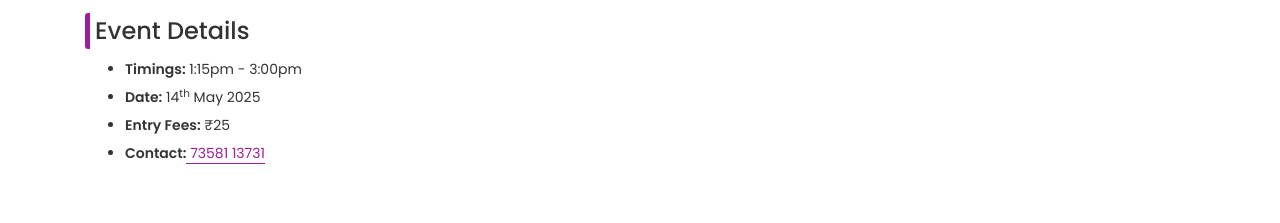
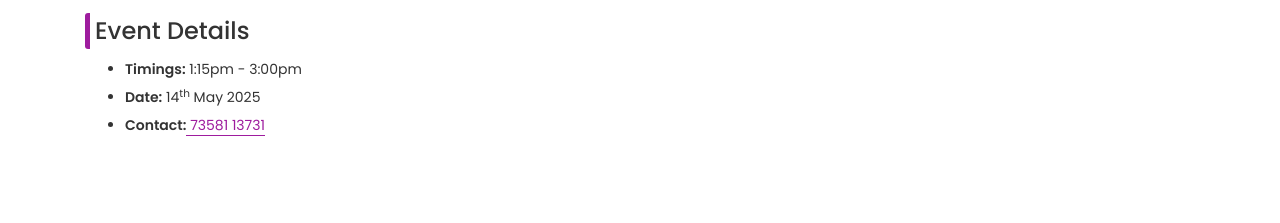
Before and after one commit to josephrezenold/Ai_connect_fest-, a plain HTML site: page index.html in a window 1280 px wide. Shown: the part 2410-2633 px from the top of the page. Drawn offline with nearby package versions, Linux system fonts and the light colour scheme.

Commit message:
Update index.html

```diff
--- a/index.html
+++ b/index.html
@@ -187,7 +187,6 @@ http://www.templatemo.com/tm-486-new-event
 								<ul>
 									<li><strong>Timings:</strong> 1:15pm - 3:00pm</li>
 									<li><strong>Date:</strong> 14<sup>th</sup> May 2025</li>
-									<li><strong>Entry Fees:</strong> ₹25</li>
 									<li><strong>Contact:</strong><a href="tel:+917358113731" style="color:rgb(158, 28, 158); border-bottom: rgb(158, 28, 158) solid 1px ;"> 73581 13731</a> </li>
 								</ul>
 						</div>
@@ -235,7 +234,6 @@ http://www.templatemo.com/tm-486-new-event
 							<ul>
 								<li><strong>Timings:</strong> 1:15pm - 3:00pm</li>
 								<li><strong>Date:</strong> 14<sup>th</sup> May 2025</li>
-								<li><strong>Entry Fees:</strong> ₹25</li>
 								<li><strong>Contact:</strong><a href="tel:+917358113731" style="color:rgb(158, 28, 158); border-bottom: rgb(158, 28, 158) solid 1px ;"> 73581 13731</a> </li>
 							</ul>
 
```
